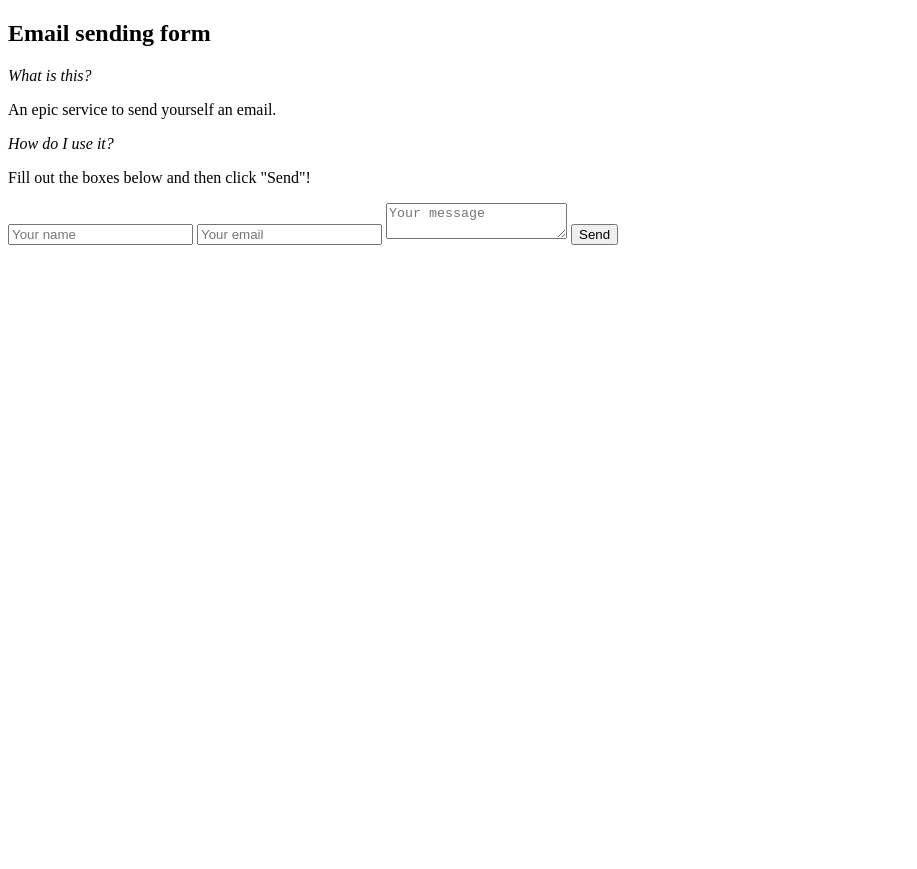
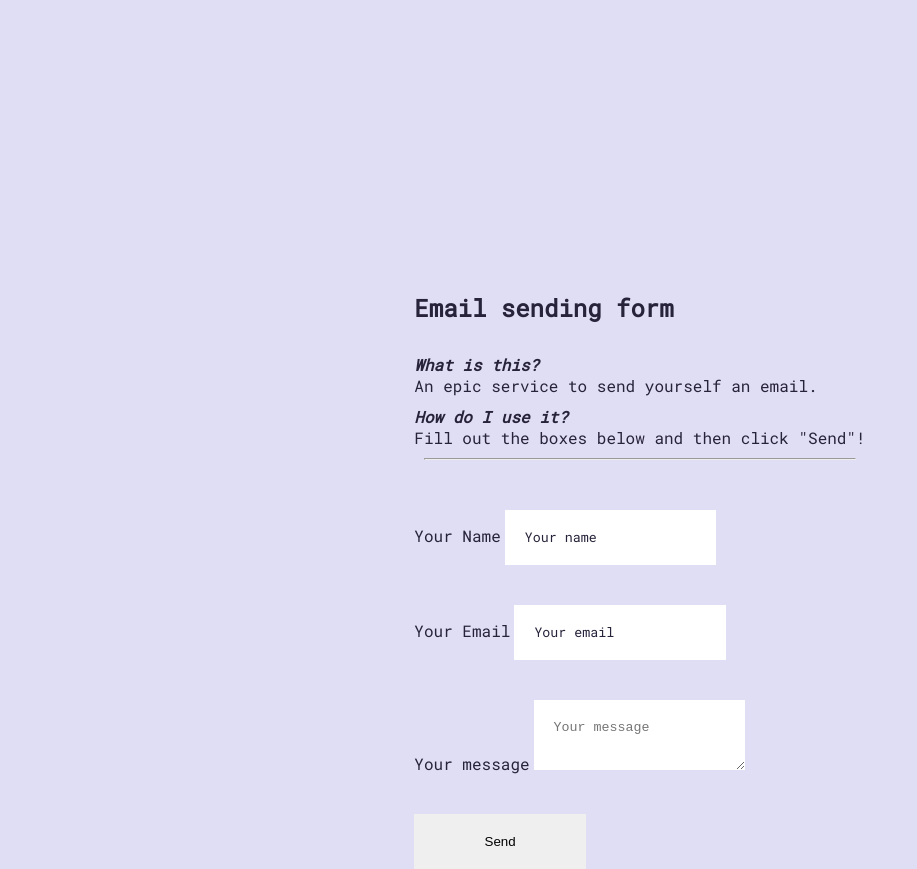
Before and after one commit to tadhgboyle/1620-w13-Lab, a plain HTML site: page index.html in a window 1280 px wide. Shown: the whole page, without its empty margins (0-917 px from the left). Before the commit the page ends 800 px from the top, so only its background shows below. Drawn offline with Linux system fonts and the light colour scheme.

Commit message:
:sparkles: Finish lab

```diff
--- a/css/style.css
+++ b/css/style.css
@@ -0,0 +1,59 @@
+@import url('https://fonts.googleapis.com/css2?family=Roboto+Mono&display=swap');
+:root {
+    --main-background: #e0def4;
+    --main-text: #26233a;
+}
+
+/* Zeroing */
+
+* {
+    margin: 0;
+    padding: 0;
+}
+
+body {
+    background-color: var(--main-background);
+}
+
+/* General text rules */
+
+h1, p, a, li, button, input::placeholder, label {
+    color: var(--main-text);
+    font-family: 'Roboto Mono', monospace;
+    text-decoration: none;
+}
+
+section {
+    margin-top: 500px;
+    height: 10em;
+    display: flex;
+    align-items: center;
+    justify-content: center;
+}
+
+section.div {
+    margin: 0;
+}
+
+h1 {
+    margin-bottom: 20px;
+}
+
+.q {
+    padding-top: 10px;
+}
+
+hr {
+    margin: 10px;
+}
+
+form {
+    position: relative;
+}
+
+input, textarea {
+    margin-top: 40px;
+    width: 38%;
+    border: none;
+    padding: 20px;
+}
--- a/index.html
+++ b/index.html
@@ -4,25 +4,40 @@
     <meta charset="UTF-8">
     <meta http-equiv="X-UA-Compatible" content="IE=edge">
     <meta name="viewport" content="width=device-width, initial-scale=1.0">
+    <link rel="stylesheet" href="css/style.css">
     <title>lab - week 13</title>
 </head>
 <body>
 
     <section>
 
+        <div>
+
             <h1>Email sending form</h1>
 
-        <p><i>What is this?</i></p>
+            <p class="q"><i><b>What is this?</b></i></p>
             <p>An epic service to send yourself an email.</p>
-        <p><i>How do I use it?</i></p>
+            <p class="q"><i><b>How do I use it?</b></i></p>
             <p>Fill out the boxes below and then click "Send"!</p>
 
+            <hr>
+
             <form method="POST" action="https://simple-form.com/<your email here>">
+                <label for="name">Your Name</label>
                 <input type="text" name="name" placeholder="Your name" />
+                <br>
+
+                <label for="replyTo">Your Email</label>
                 <input type="email" name="replyTo" placeholder="Your email" />
+                <br>
+
+                <label for="message">Your message</label>
                 <textarea name="message" placeholder="Your message"></textarea>
+                <br>
+
                 <input type="submit" value="Send" />
             </form>
+        </div>
 
     </section>
 
```
Also changed, not shown: yay it worked.png (added). Lines whose indentation alone changed are shown as unchanged.
